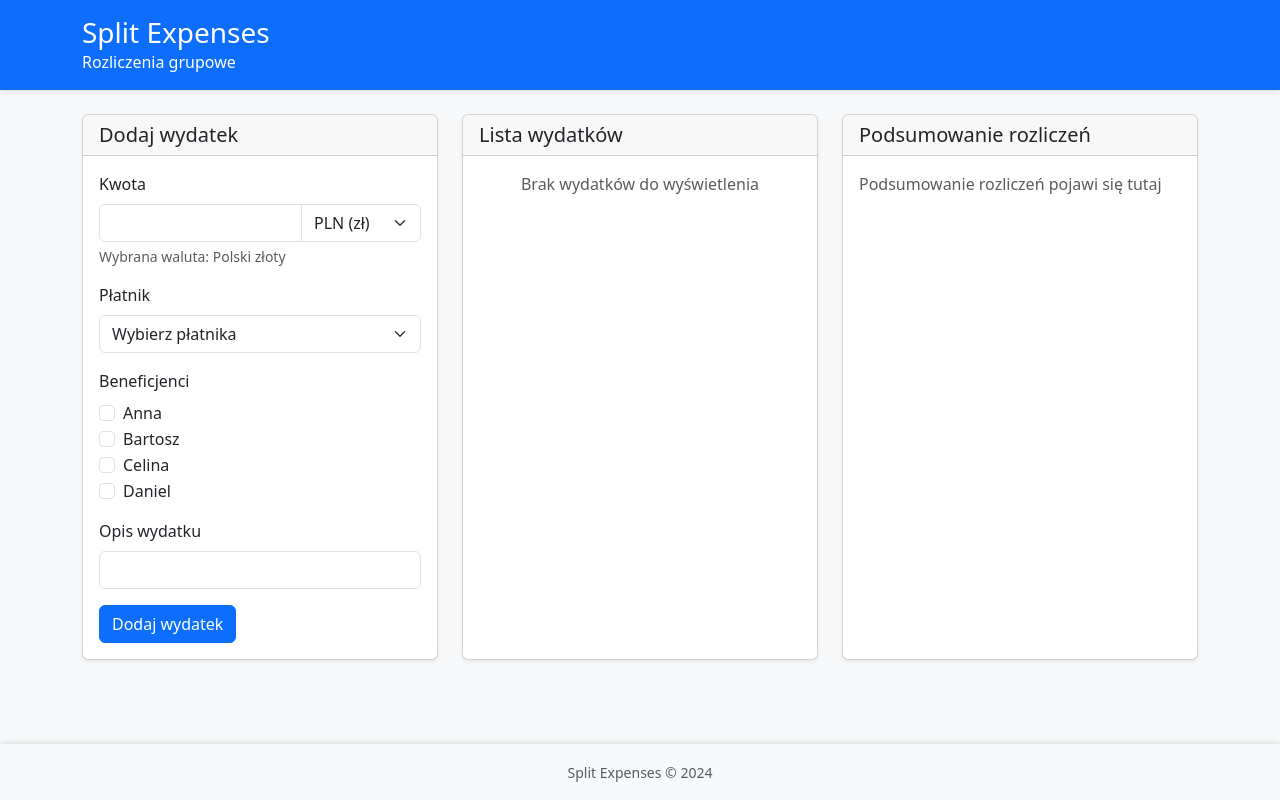
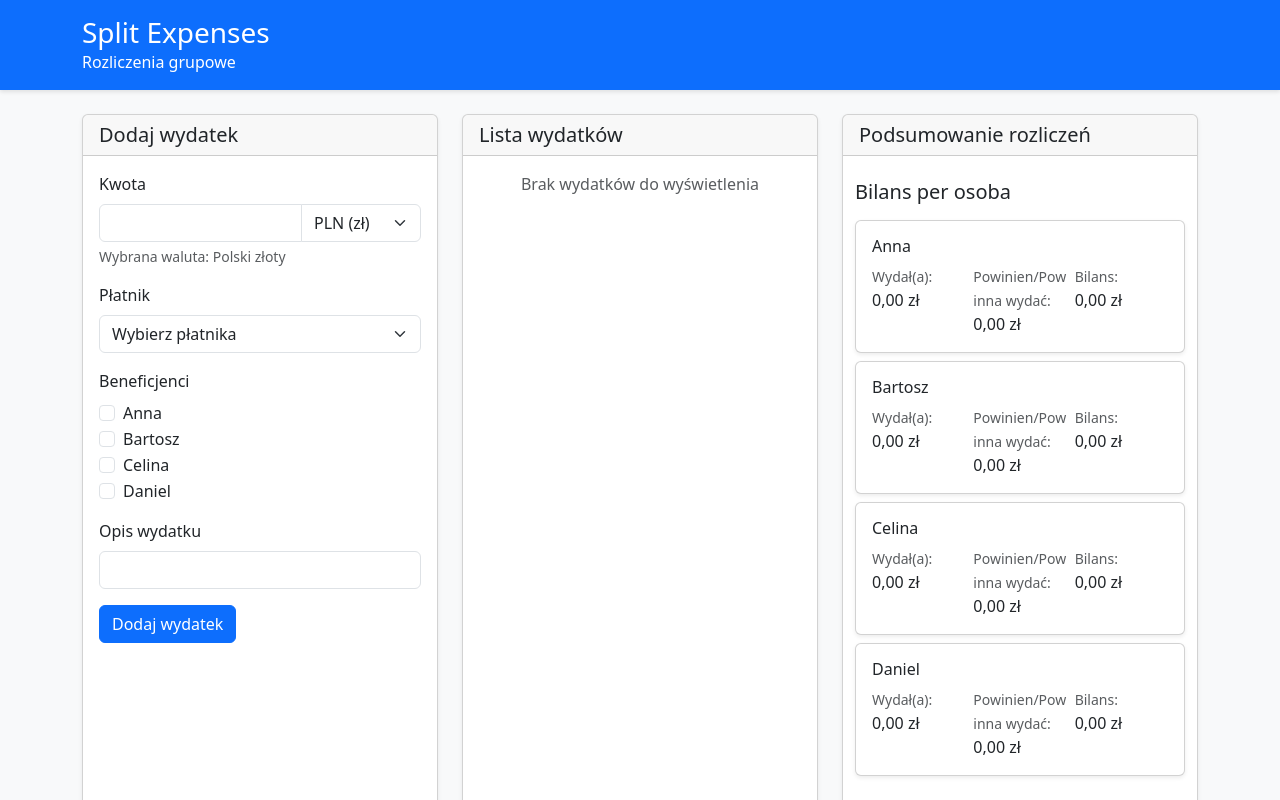
Before and after one commit to SLASHLogin/projekt_zespolowy, a React (Vite) app: page / in a window 1280 px wide. Shown: the top 800 px of the page. Built offline with nearby package versions, Linux system fonts and the light colour scheme.

Commit message:
Add ExpenseSummary.tsx to App.tsx

```diff
--- a/src/App.tsx
+++ b/src/App.tsx
@@ -2,6 +2,7 @@ import { useState } from 'react'
 import './App.css'
 import ExpenseForm from './components/ExpenseForm.tsx'
 import ExpenseList from './components/ExpenseList.tsx'
+import ExpenseSummary from './components/ExpenseSummary.tsx'
 import { AppProvider } from './state/AppContext'
 
 function App() {
@@ -50,8 +51,8 @@ function App() {
                   <div className="card-header">
                     <h2 className="h5 mb-0">Podsumowanie rozliczeń</h2>
                   </div>
-                  <div className="card-body">
-                    <p className="text-muted">Podsumowanie rozliczeń pojawi się tutaj</p>
+                  <div className="card-body p-0">
+                    <ExpenseSummary />
                   </div>
                 </div>
               </div>
--- a/src/components/ExpenseSummary.tsx
+++ b/src/components/ExpenseSummary.tsx
@@ -2,7 +2,7 @@ import React from 'react'
 import { useAppState } from '../state/AppContext'
 import { Balance, Transfer, Participant } from '../state/AppState'
 
-export const ExpenseSummary: React.FC = () => {
+const ExpenseSummary: React.FC = () => {
   const state = useAppState()
   const balances = state.calculateBalances()
   const transfers = state.calculateTransfers()
@@ -62,8 +62,6 @@ export const ExpenseSummary: React.FC = () => {
 
   return (
     <div className="container my-4">
-      <h3 className="mb-4">Podsumowanie rozliczeń</h3>
-
       <div className="mb-4">
         <h5 className="mb-3">Bilans per osoba</h5>
         {balances.map(renderBalance)}
@@ -83,3 +81,5 @@ export const ExpenseSummary: React.FC = () => {
     </div>
   )
 }
+
+export default ExpenseSummary
```
